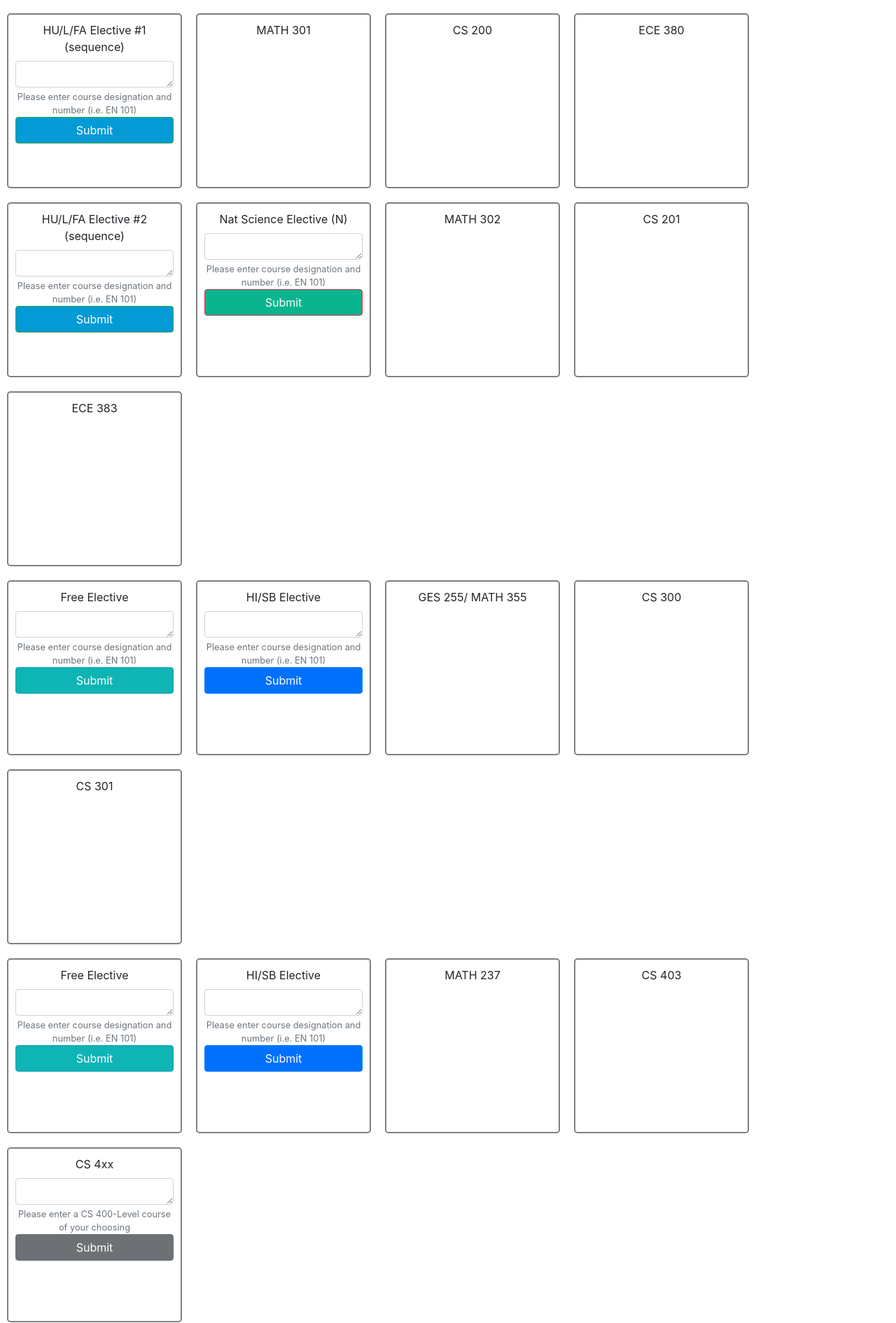
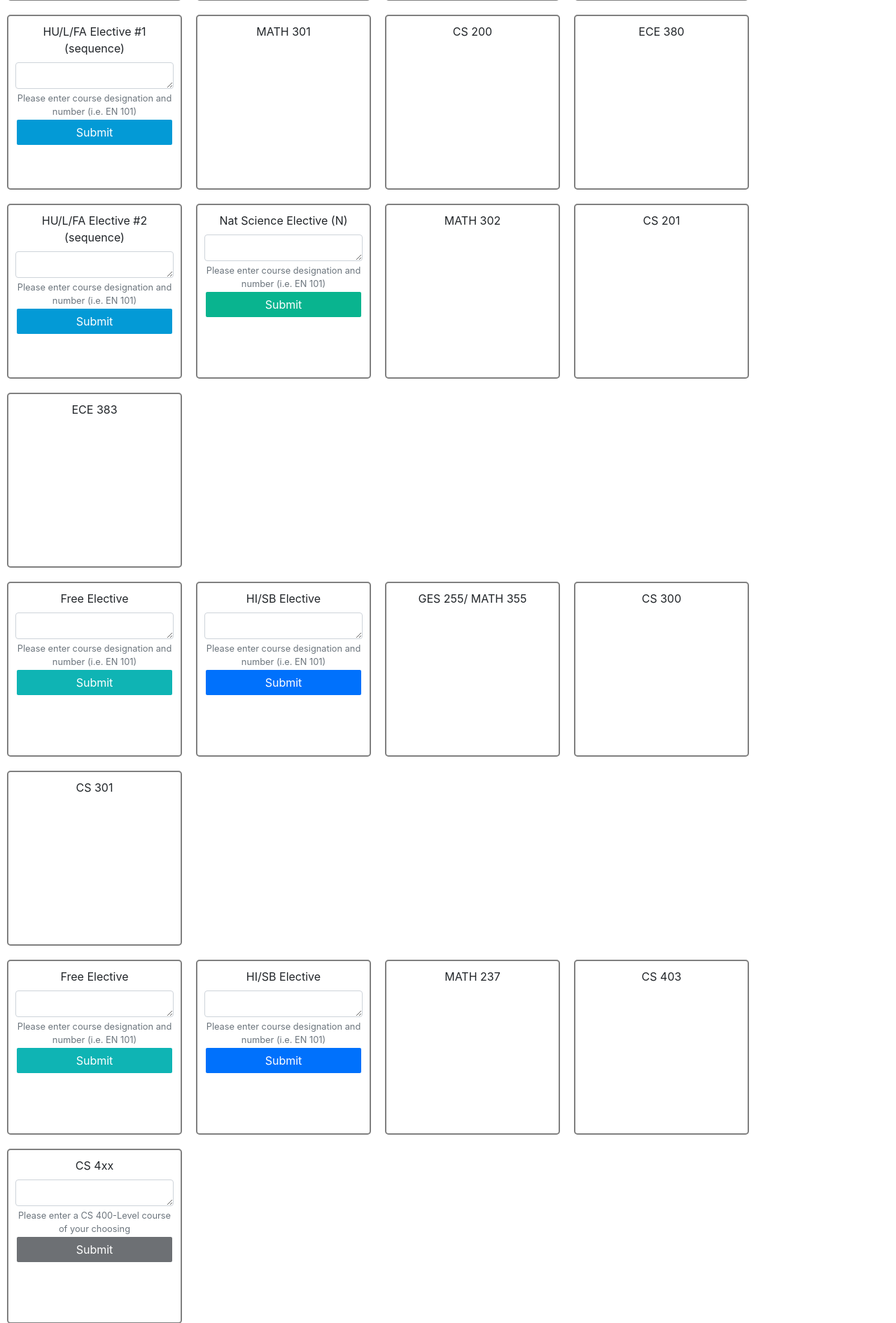
Before and after one commit to cmbaumann/uflow, a Flask app: page /flowchart in a window 1280 px wide. Shown: the part 1035-2925 px from the top of the page at 70% size. Run offline with Flask 2, Linux system fonts and the light colour scheme; the visitor is signed in with stand-in values (Sample User, id 1); some libraries are stand-ins or nearby versions.

Commit message:
fixed button outline styling

```diff
--- a/sourcecode/templates/flowchart.html
+++ b/sourcecode/templates/flowchart.html
@@ -33,30 +33,36 @@ https://stackoverflow.com/questions/28261287/how-to-change-btn-color-in-bootstra
 
     .btn-primary {
     background-color: #0071fc !important;
-    outline-color: white;
+    border-color: white !important;
+    border-width: 2.5px !important;
+    border-style: solid !important;
     }
 
     .btn-secondary {
     background-color: #6d7074 !important;
-    border-color: white;
-    border-width: 3px;
+    border-color: white !important;
+    border-width: 2.5px !important;
+    border-style: solid !important;
     }
 
     .btn-success {
     background-color: #039ad6 !important;
-    outline-color: white;
-    }
+    border-color: white !important;
+    border-width: 2.5px !important;
+    border-style: solid !important;        }
 
     .btn-danger {
     background-color: #09b48f !important;
-    outline-color: white;
-    outline-width: 3px;
+    border-color: white !important;
+    border-width: 2.5px !important;
+    border-style: solid !important;
     }
 
     .btn-info {
     background-color: #0fb4b4 !important;
-    outline-color: white;
-    outline-width: 3px;
+    border-color: white !important;
+    border-width: 2.5px !important;
+    border-style: solid !important;
     }
 
 </style>
```
